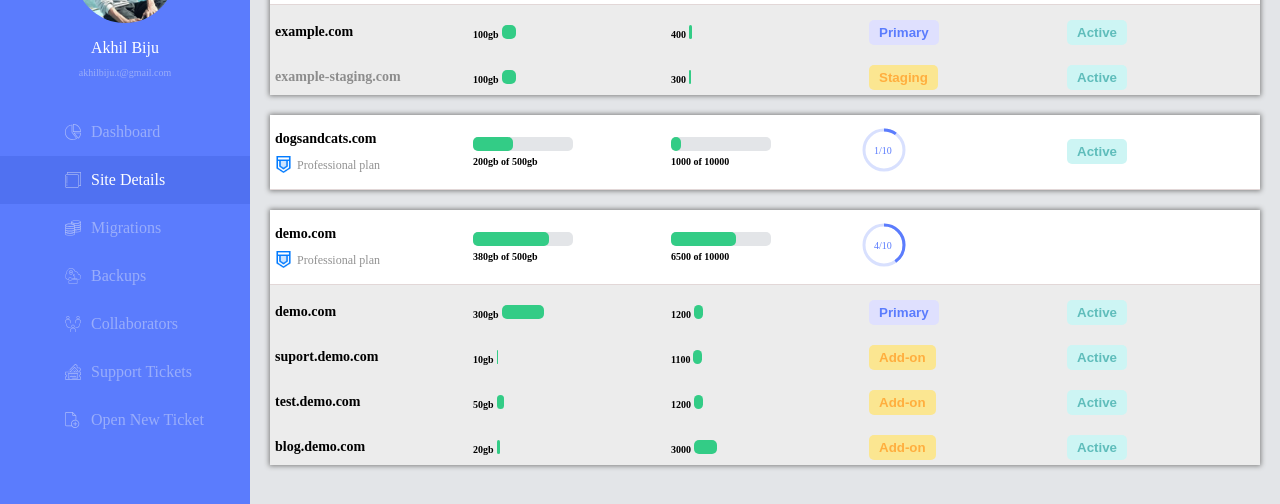
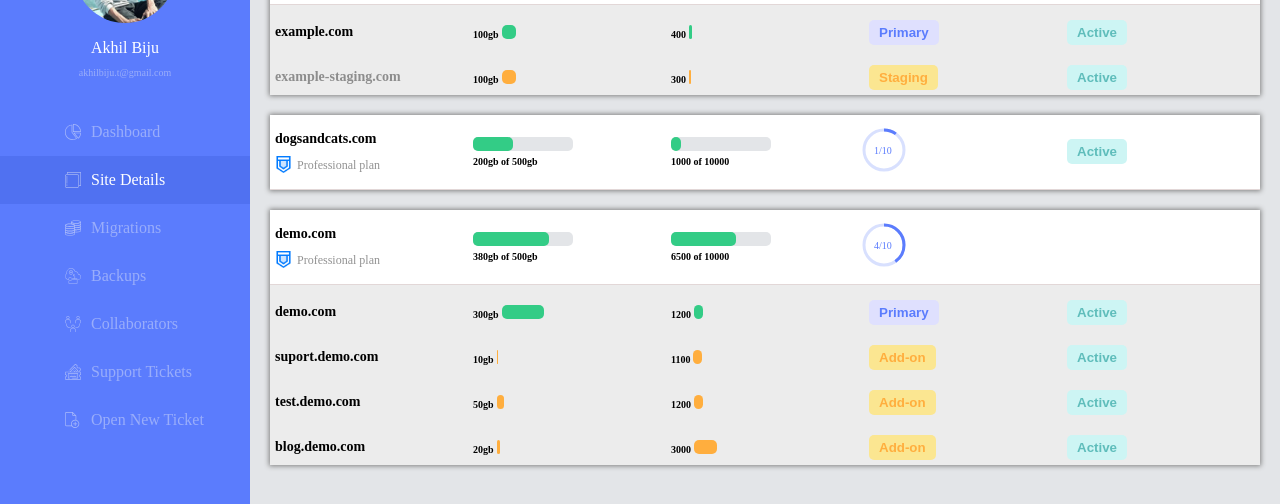
Before and after one commit to akhilbiju/hosting-dashboard, an Angular app: page /details in a window 1280 px wide. Shown: the part 217-721 px from the top of the page. Built offline with nearby package versions, Linux system fonts and the light colour scheme.

Commit message:
Added conditional status buton

```diff
--- a/src/app/shared/components/card/card.component.html
+++ b/src/app/shared/components/card/card.component.html
@@ -25,7 +25,7 @@
   </div>
   <div class="status grid-item">
     <button
-      *ngIf="siteData.status"
+      *ngIf="siteData.status && !siteData.subDomain?.length"
       class="other"
       [ngClass]="{ active: siteData.status === 'active' }"
     >
@@ -46,6 +46,7 @@
         isSubDomain="true"
         [total]="siteData.storage"
         [consumed]="subdomain.usedStorage"
+        [other]="subdomain.domainTag !== 'primary'"
       ></app-progress-bar>
     </div>
     <div class="visitor grid-item">
@@ -53,6 +54,7 @@
         isSubDomain="true"
         [total]="siteData.monthlyVisitorCapacity"
         [consumed]="subdomain.monthlyVisitor"
+        [other]="subdomain.domainTag !== 'primary'"
       ></app-progress-bar>
     </div>
     <div class="domain grid-item">
--- a/src/app/shared/components/progress-bar/progress-bar.component.css
+++ b/src/app/shared/components/progress-bar/progress-bar.component.css
@@ -12,6 +12,10 @@
 .background {
   background: #e3e5e8;
   border-radius: 5px;
+}
+
+.other-progress {
+  background: #ffae3e;
 }
 
 .label {
--- a/src/app/shared/components/progress-bar/progress-bar.component.html
+++ b/src/app/shared/components/progress-bar/progress-bar.component.html
@@ -1,6 +1,10 @@
 <div class="progress-container" [ngClass]="{ 'sub-domain': isSubDomain }">
   <div class="background">
-    <div [style.width]="fillValue" class="progress-bar"></div>
+    <div
+      [style.width]="fillValue"
+      class="progress-bar"
+      [ngClass]="{ 'other-progress': other && isSubDomain }"
+    ></div>
   </div>
   <span class="label">{{
     !isSubDomain ? consumed + " of " + total : consumed
--- a/src/app/shared/components/progress-bar/progress-bar.component.ts
+++ b/src/app/shared/components/progress-bar/progress-bar.component.ts
@@ -8,6 +8,7 @@ import { Component, Input, OnInit } from '@angular/core';
 export class ProgressBarComponent implements OnInit {
   @Input() total;
   @Input() consumed;
+  @Input() other;
   @Input() isSubDomain;
   fillValue = '0%';
 
```
